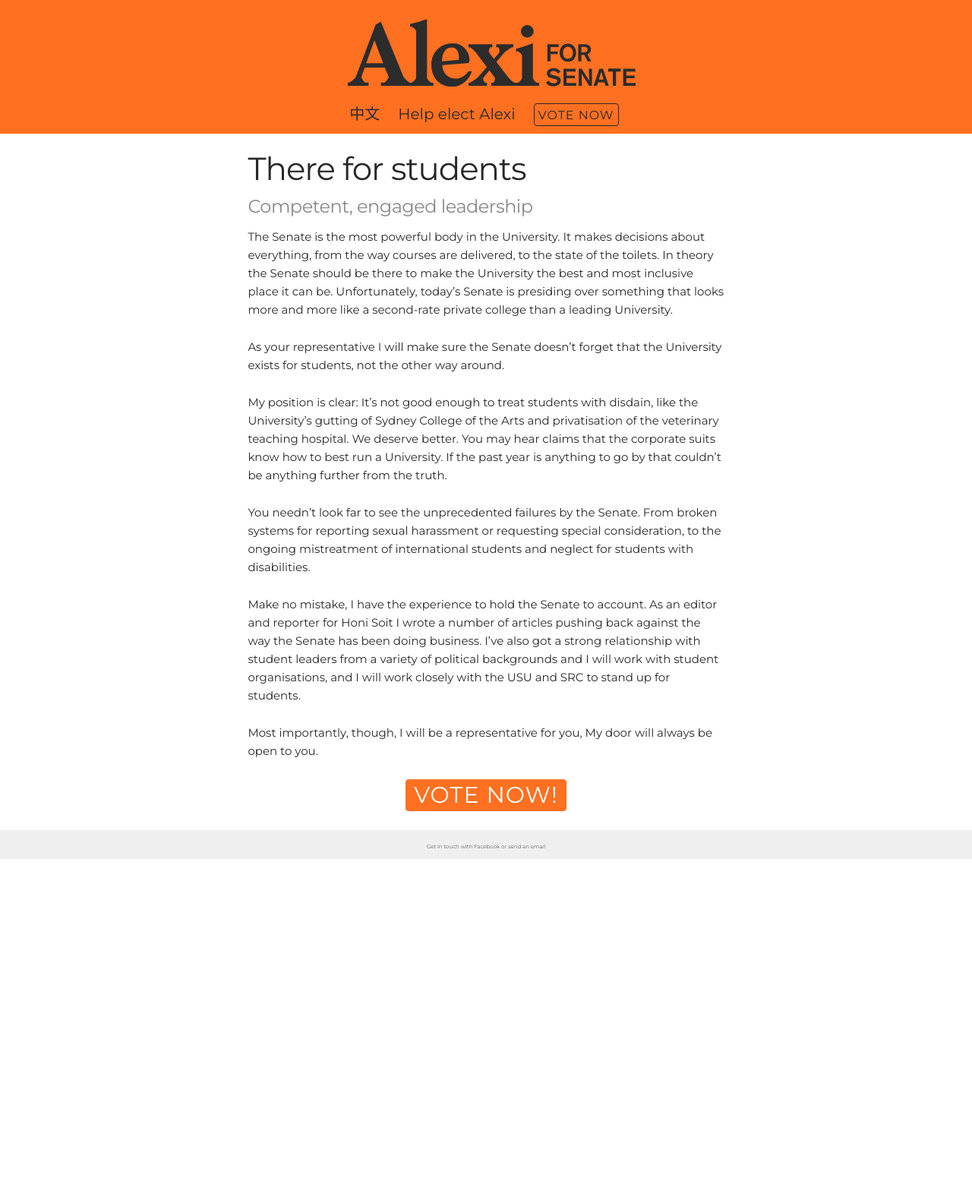
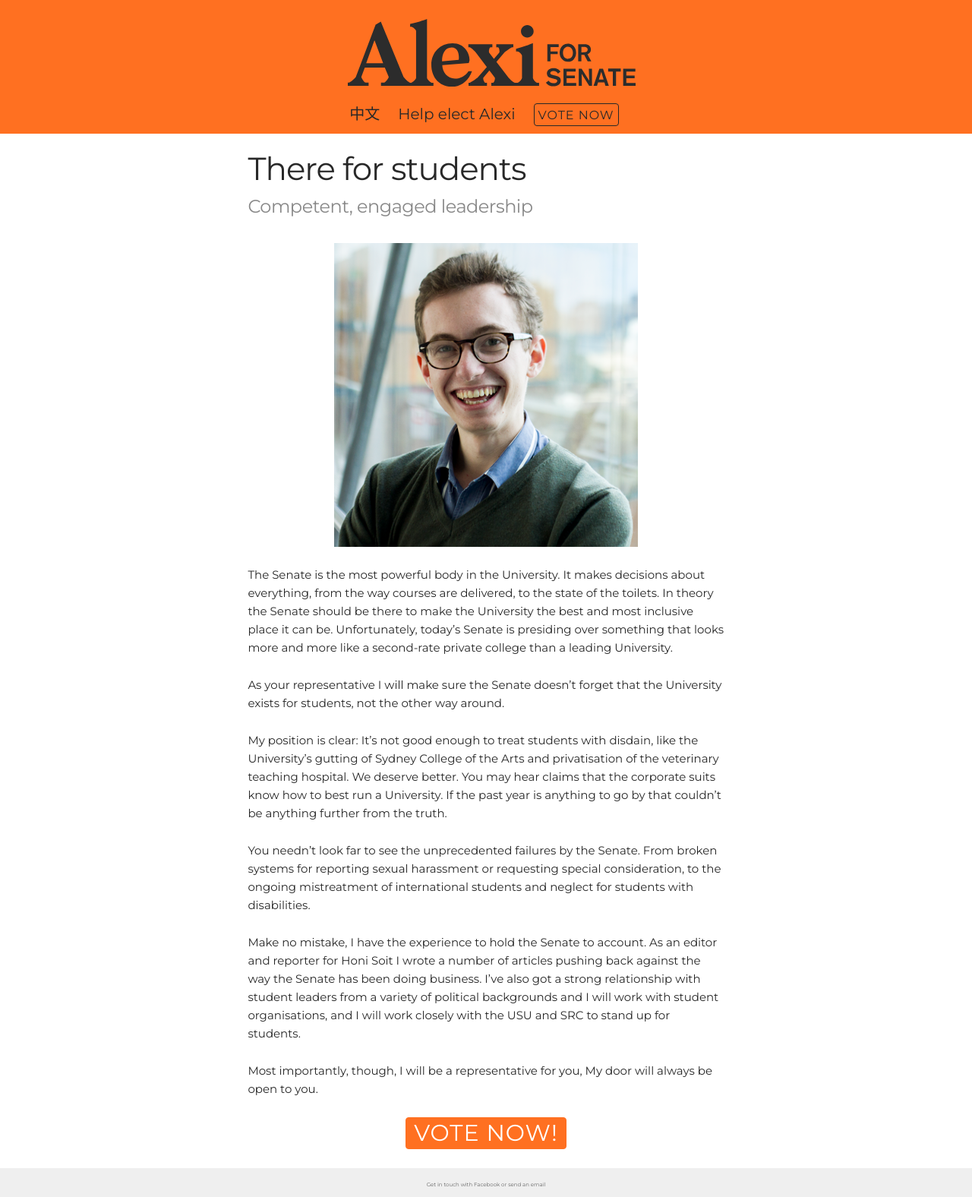
Before and after one commit to alexiforsenate/alexiforsenate.github.io, a Jekyll site: the page built from index.md, in a window 1280 px wide. Shown: the whole page at 76% size. Built offline with Jekyll 4.4.1, drawn with Linux system fonts in a browser that asks for light colours; before the commit the page ends 1131 px from its top, so only the background shows below that.

Commit message:
Fixed and mugshot

```diff
--- a/_includes/footer.html
+++ b/_includes/footer.html
@@ -1,6 +1,6 @@
 </div>
 <footer>
-  <span class="footer-content">Get in touch with <a href="www.facebook.com/alexiforsenate">Facebook</a> or send an <a href="mailto:alexiforsenate@gmail.com">email</a></span>
+  <span class="footer-content">Get in touch with <a href="http://www.facebook.com/alexiforsenate">Facebook</a> or send an <a href="mailto:alexiforsenate@gmail.com">email</a></span>
 </footer>
 
 <script src="js/main.js"></script>
--- a/index.md
+++ b/index.md
@@ -5,6 +5,8 @@ subtitle: Competent, engaged leadership
 voteButtonText: Vote now!
 voteButtonLink: http://www.google.com
 ---
+
+![Alexi Polden](/img/alexi_polden.png)
 
 The Senate is the most powerful body in the University. It makes decisions about everything, from the way courses are delivered, to the state of the toilets. In theory the Senate should be there to make the University the best and most inclusive place it can be. Unfortunately, today’s Senate is presiding over something that looks more and more like a second-rate private college than a leading University.
 
```
Also changed, not shown: img/alexi_polden.png (added).
